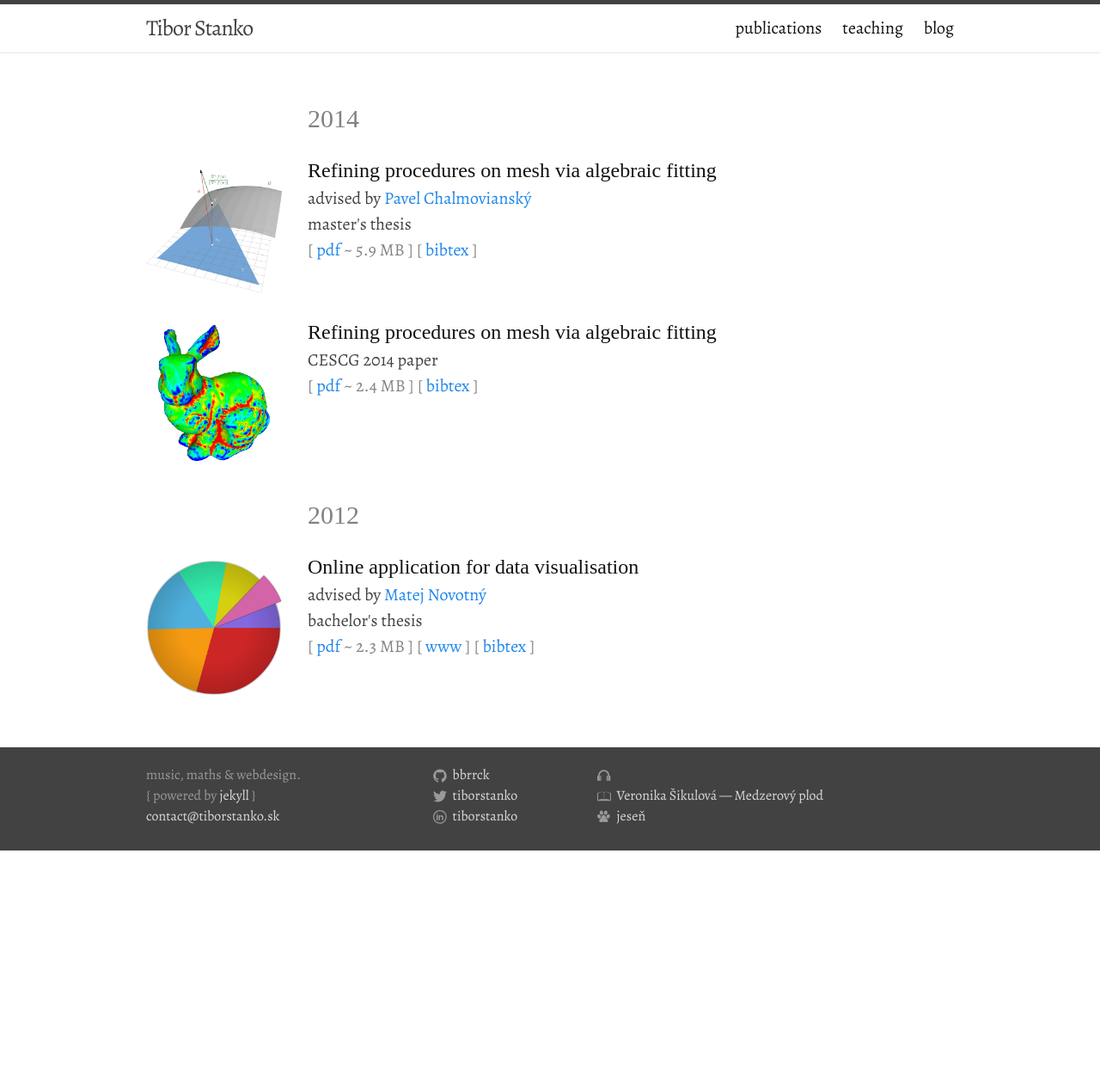
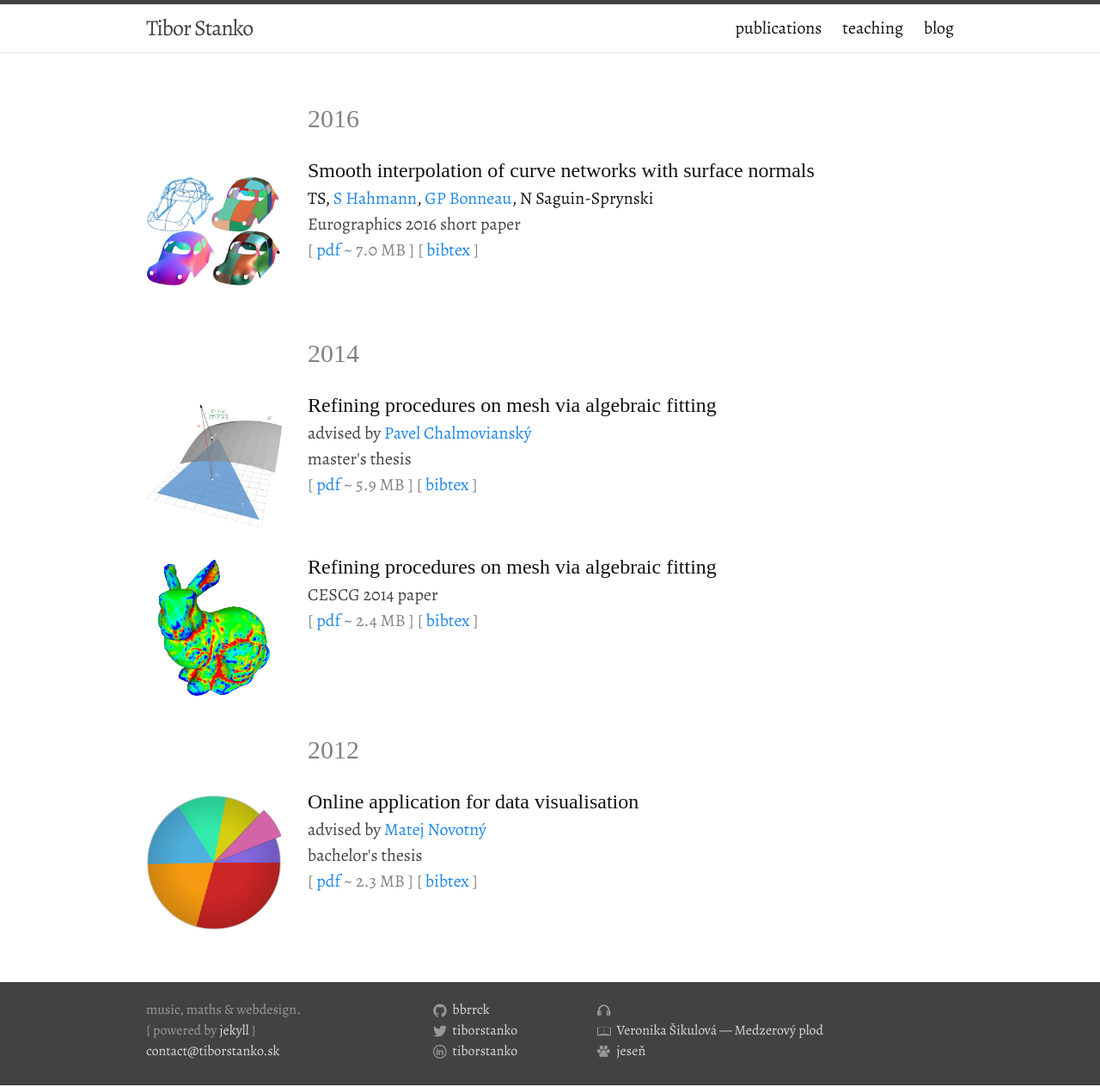
Before and after one commit to bbrrck/bbrrck.github.io, a Jekyll site: the page built from pubs.md, in a window 1280 px wide. Shown: the whole page at 86% size. Built offline with Jekyll 4.4.1, drawn with Linux system fonts in a browser that asks for light colours; some web fonts are replaced; before the commit the page ends 991 px from its top, so only the background shows below that.

Commit message:
updated publications

```diff
--- a/_data/publications.yml
+++ b/_data/publications.yml
@@ -1,56 +1,90 @@
 ---
+- year: 2016
+  items:
+      - type: inproceedings
+        ## non-bibtex stuff
+        slug: "Stanko:2016:EG"
+        description: "Eurographics 2016 short paper"
+        pdf:
+            file: 2016-eg
+            size: 7.0
+        ## bibtex stuff
+        bibtex:
+            title: Smooth interpolation of curve networks with surface normals
+            authors:
+                - last : Stanko
+                  first: Tibor
+                - last : Hahmann
+                  first: Stefanie
+                  url  : "https://team.inria.fr/imagine/stefanie-hahmann/"
+                - last : Bonneau
+                  first: Georges-Pierre
+                  url  : "http://www-evasion.imag.fr/Membres/Georges-Pierre.Bonneau/"
+                - last : Saguin-Sprynski
+                  first: Nathalie
+            booktitle: EG 2016 -- Short Papers
+            pages    : 021-024
+            doi      : 10.2312/egsh.20161005
+            editor   : T. Bashford-Rogers and L. P. Santos
+            issn     : 1017-4656
+            address  : Lisbon, Portugal
+            publisher: Eurographics Association
+            month    : May
+            year     : 2016
+
 - year: 2014
   items:
-    - bibtex : masterthesis
-      author : "Tibor Stanko"
-      title  : "Refining procedures on mesh via algebraic fitting"
-      school : "Comenius University, Bratislava"
-      month  : "June"
-      slug   : "Stanko:2014:RPMAF:thesis"
-      # non-bibtex stuff
-      description: "master's thesis"
-      advisor:
-        - name: "Pavel Chalmovianský"
-          url : "http://www.sccg.sk/~chalmo/"
-      pdf:
-        - slug: 2014-msc
-          size: 5.9
+      - type : masterthesis
+        slug   : "Stanko:2014:MSc"
+        description: "master's thesis"
+        advisor:
+            name: "Pavel Chalmovianský"
+            url : "http://www.sccg.sk/~chalmo/"
+        pdf:
+            file: 2014-msc
+            size: 5.9
+        bibtex:
+            title  : Refining procedures on mesh via algebraic fitting
+            author : Tibor Stanko
+            school : Comenius University, Bratislava
+            month  : June
+            year   : 2014
 
-    - bibtex   : inproceedings
-      author   : "Tibor Stanko"
-      title    : "Refining procedures on mesh via algebraic fitting"
-      booktitle: "Proc. CESCG 2014"
-      editor   : "Wimmer, M. and Hladůvka, J. and Ilčík, M."
-      isbn     : "978-3-9502533-6-8"
-      month    : "April"
-      slug     : "Stanko:2014:RPMAF:paper"
-      # non-bibtex stuff
-      description: "CESCG 2014 paper"
-      pdf:
-        - slug: 2014-cescg
-          size: 2.4
-
+      - type: inproceedings
+        description: "CESCG 2014 paper"
+        slug     : "Stanko:2014:CESCG"
+        pdf:
+            file: 2014-cescg
+            size: 2.4
+        bibtex:
+            title    : Refining procedures on mesh via algebraic fitting
+            author   : Tibor Stanko
+            booktitle: Proc. CESCG 2014
+            editor   : M. Wimmer and J. Hladůvka and M. Ilčík
+            isbn     : 978-3-9502533-6-8
+            month    : April
+            year     : 2014
 
 - year: 2012
   items:
+      - type: masterthesis
+        slug: "Stanko:2012:BSc"
+        description: "bachelor's thesis"
+        advisor:
+            name: "Matej Novotný"
+            url : "http://www.sccg.sk/~mnovotny/"
+        pdf:
+            file: 2012-bsc
+            size: 2.3
 
-    - bibtex : masterthesis
-      author : "Tibor Stanko"
-      title  : "Online application for data visualisation"
-      school : "Comenius University, Bratislava"
-      type   : "BSc. thesis"
-      url    : "http://grafit.tiborstanko.sk"
-      slug   : "Stanko:2012:OADV"
-      month  : "June"
-      # non-bibtex stuff
-      description: "bachelor's thesis"
-      advisor:
-        - name: "Matej Novotný"
-          url : "http://www.sccg.sk/~mnovotny/"
-      pdf:
-        - slug: 2012-bsc
-          size: 2.3
-
+        bibtex:
+            title  : Online application for data visualisation
+            author : Tibor Stanko
+            school : Comenius University, Bratislava
+            type   : BSc. thesis
+            url    : "http://grafit.tiborstanko.sk"
+            month  : June
+            year   : 2012
 #
 #
 # source: https://en.wikipedia.org/wiki/BibTeX
--- a/pubs.md
+++ b/pubs.md
@@ -6,32 +6,30 @@ bibtex-indent: "  "
 ---
 
 {% assign pubs = site.data.publications %}
-{% for section in pubs %}
-  <section class="pubs" id="y{{ section.year }}">
-    <h2>{{ section.year }}</h2>
-  {% for item in section.items %}
-    <section class="pub" id="p-{{ item.pdf[0].slug }}">
-        <img src="/assets/{{ item.pdf[0].slug }}.png" />
+
+{% for year in pubs %}
+  <section class="pubs" id="y{{ year.year }}">
+  <h2>{{ year.year }}</h2>
+  {% for item in year.items %}
+    <section class="pub" id="p-{{ item.pdf.file }}">
+        <img src="/assets/{{ item.pdf.file }}.png" />
         <div class="pub-content">
-            <h3>{{ item.title }}</h3>
-            {% if item.advisor %}<div class="advisor">
-                {% for adv in item.advisor %}
-                <a href="{{ adv.url }}">{{ adv.name }}</a>
-                {% endfor %}
-            </div>{% endif %}
+            <h3>{{ item.bibtex.title }}</h3>
+            <div class="author">{% for author in item.bibtex.authors %}{% if author.last == 'Stanko' %}TS{% else %}{% if author.url %}<a href="{{ author.url }}">{% endif %}{% assign firstparts = {author.first | split: '-'} %}{% for fpart in firstparts %}{{ fpart | split: '' | first }}{% endfor %} {{ author.last }}{% if author.url %}</a>{% endif %}{% endif %}{% if forloop.last == false %}, {% endif %}{% endfor %}</div>
+            {% if item.advisor %}<div class="advisor"><a href="{{ item.advisor.url }}">{{ item.advisor.name }}</a></div>{% endif %}
             <div class="description">{{ item.description }}</div>
             <div class="links">
-                [ <a href="/assets/{{ item.pdf[0].slug }}.pdf">pdf</a> ~ {{ item.pdf[0].size }} MB ]
+                [ <a href="/assets/{{ item.pdf.file }}.pdf">pdf</a> ~ {{ item.pdf.size }} MB ]
                 {% if item.url %}
                     [ <a href="{{ item.url }}">www</a> ]
                 {% endif %}
                 <div class="bibtex">
                     [ <a href="#">bibtex</a> ]
-<pre id="bibtex-{{ item.pdf[0].slug }}">
-@{{ item.bibtex }}&#123; {{ item.slug }},
-{% for prop in item %}{% unless prop[0] == 'bibtex' or prop[0] == 'advisor' or prop[0] == 'pdf' or prop[0] == 'slug' or prop[0] == 'description'  %}{{ page.bibtex-indent }}{{ prop[0] }} = &#123;{{ prop[1] }}&#125;,
-{% endunless %}{% endfor %}{{ page.bibtex-indent }}year = &#123;{{ section.year }}&#125;
-&#125;
+<pre id="bibtex-{{ item.pdf.slug }}">
+@{{ item.type }}&#123; {{ item.slug }},
+{% for prop in item.bibtex %}{% if prop[0] == 'authors' %}{{ page.bibtex-indent }}author = &#123;{% for author in item.bibtex.authors %}{{ author.first }} {{ author.last }}{% if forloop.last == false %} and {% endif %}{% endfor %}&#125;,
+{% else %}{% unless prop[0] == 'type' or prop[0] == 'slug'  or prop[0] == 'authors'  %}{{ page.bibtex-indent }}{{ prop[0] }} = &#123;{{ prop[1] }}&#125;{% if forloop.last == false %},{% endif %}
+{% endunless %}{% endif %}{% endfor %}&#125;
 </pre>
                 </div>
             </div>
@@ -39,4 +37,5 @@ bibtex-indent: "  "
     </section>
   {% endfor %}
   </section>
+
 {% endfor %}
```
Also changed, not shown: assets/2016-eg.png (added), 1 other file.
